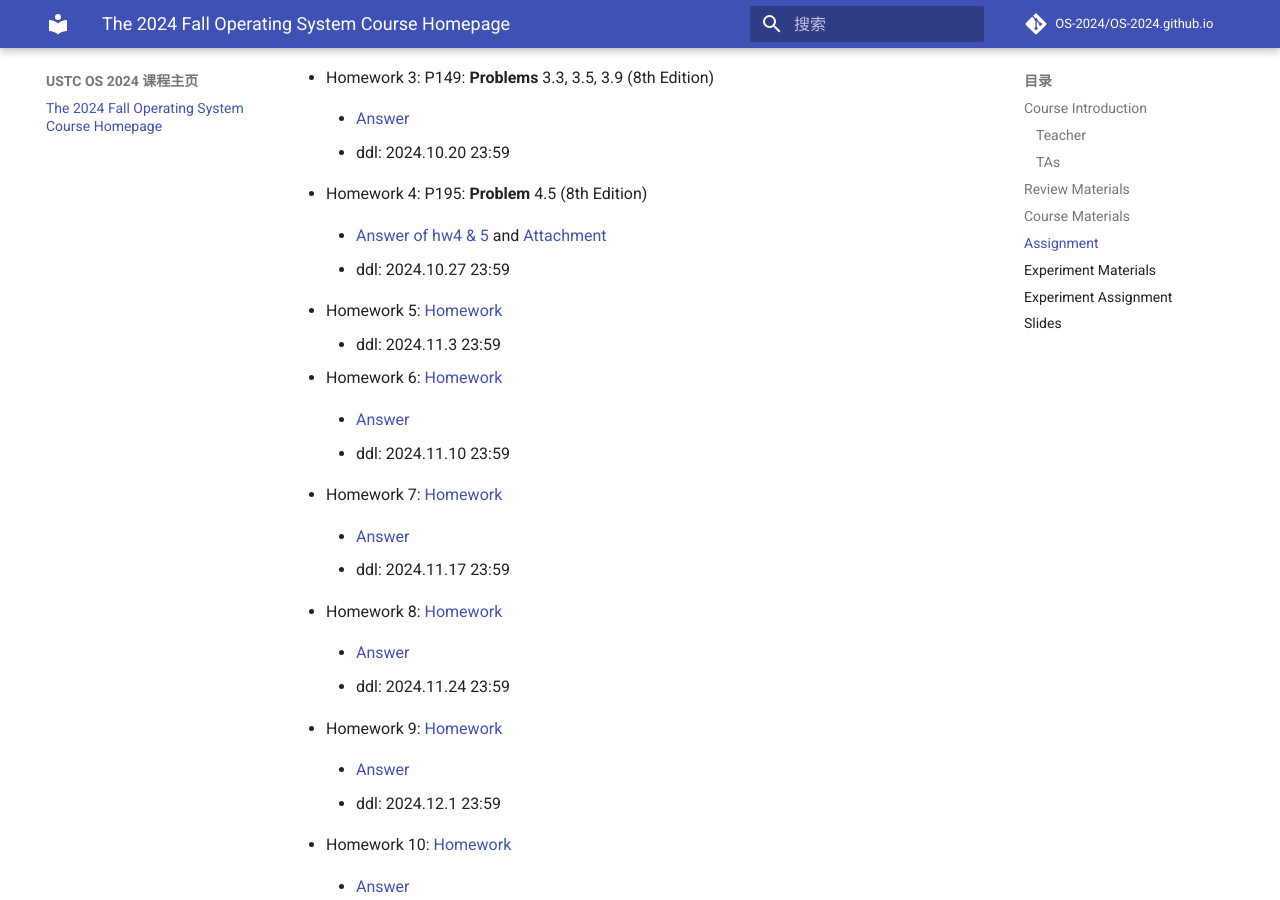
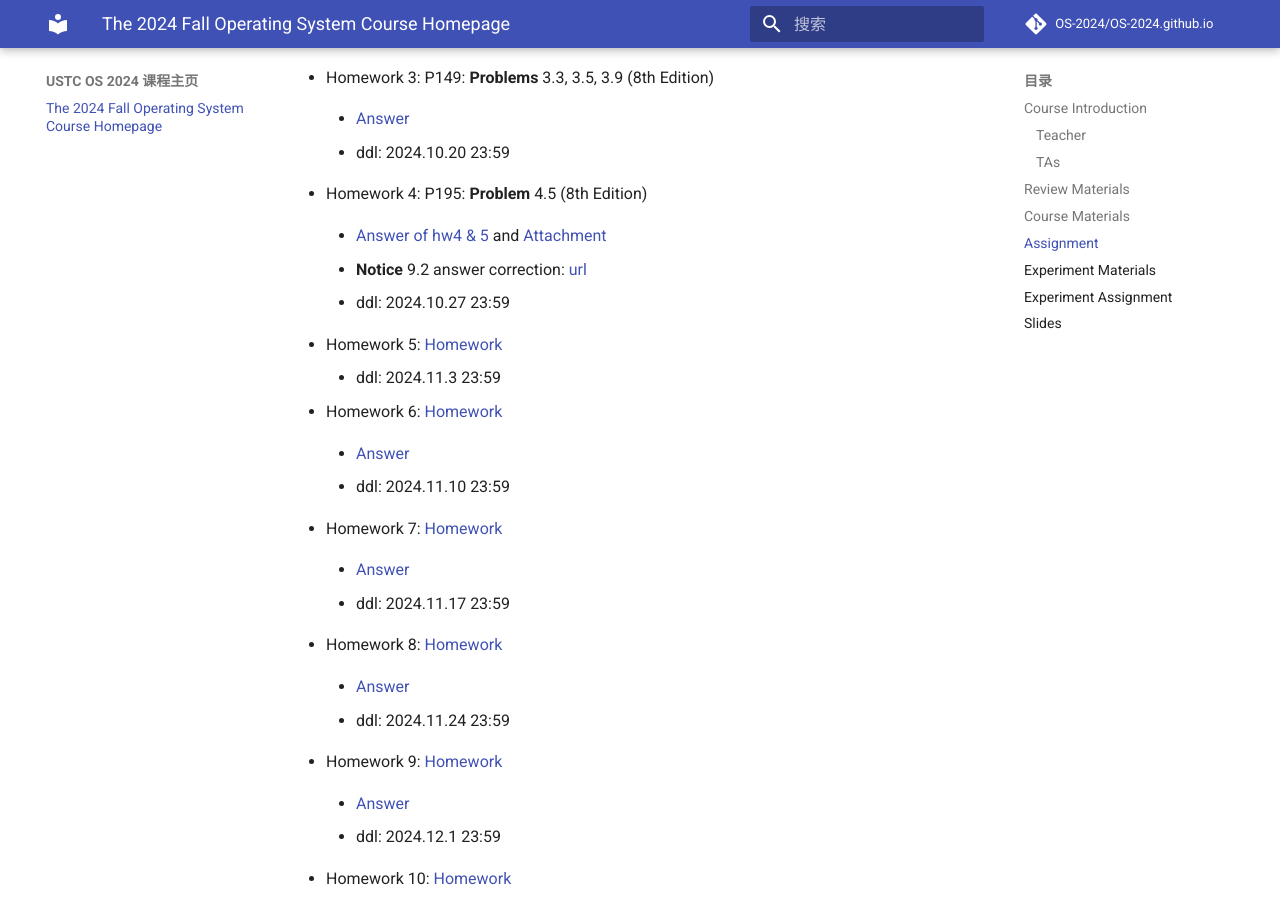
Before and after one commit to OS-2024/OS-2024.github.io, an MkDocs documentation site: the page built from docs/index.md, in a window 1280 px wide and 900 px high, scrolled down 1836 px. Built offline with MkDocs 1.6.1 and Material for MkDocs 9.7.7, drawn with Linux system fonts in a browser that asks for light colours; comment, search, counter and statistics services are not loaded.

Commit message:
fix mistakes

```diff
--- a/docs/index.md
+++ b/docs/index.md
@@ -78,6 +78,8 @@ Additional notes on assignments:
 * Homework 4: P195: **Problem** 4.5 (8th Edition)
 
     * [Answer of hw4 & 5](https://rec.ustc.edu.cn/share/4eb98ec0-ac78-11ef-af8c-5505729c991e) and [Attachment](https://rec.ustc.edu.cn/share/7e5eb400-ac78-11ef-a1d3-b9ddc86bc5e5)
+
+    * **Notice** 9.2 answer correction: [url](https://rec.ustc.edu.cn/share/8f662ad0-d02e-11ef-b796-0376ef85f7dc)
 
     * ddl: 2024.10.27 23:59
 
```
